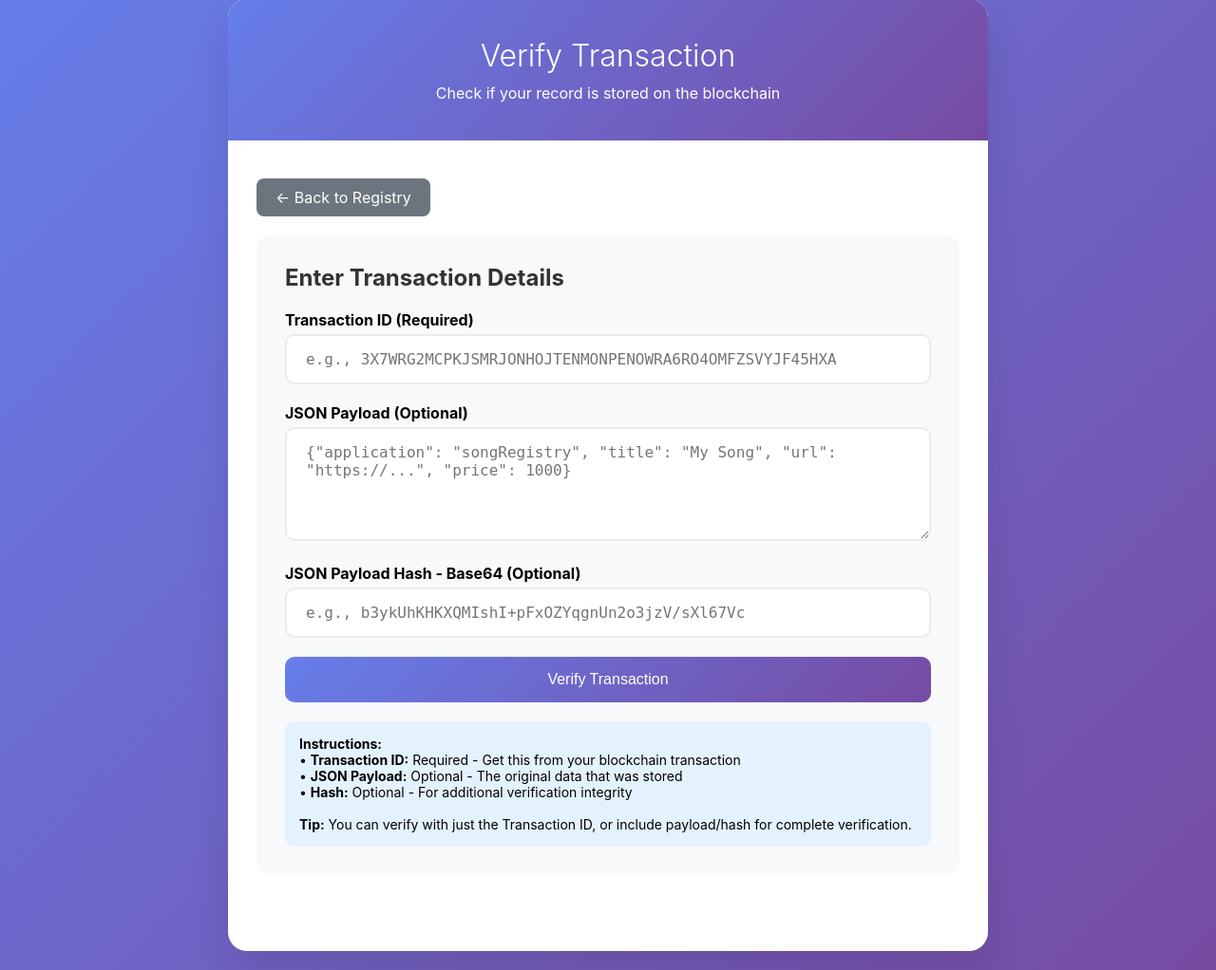
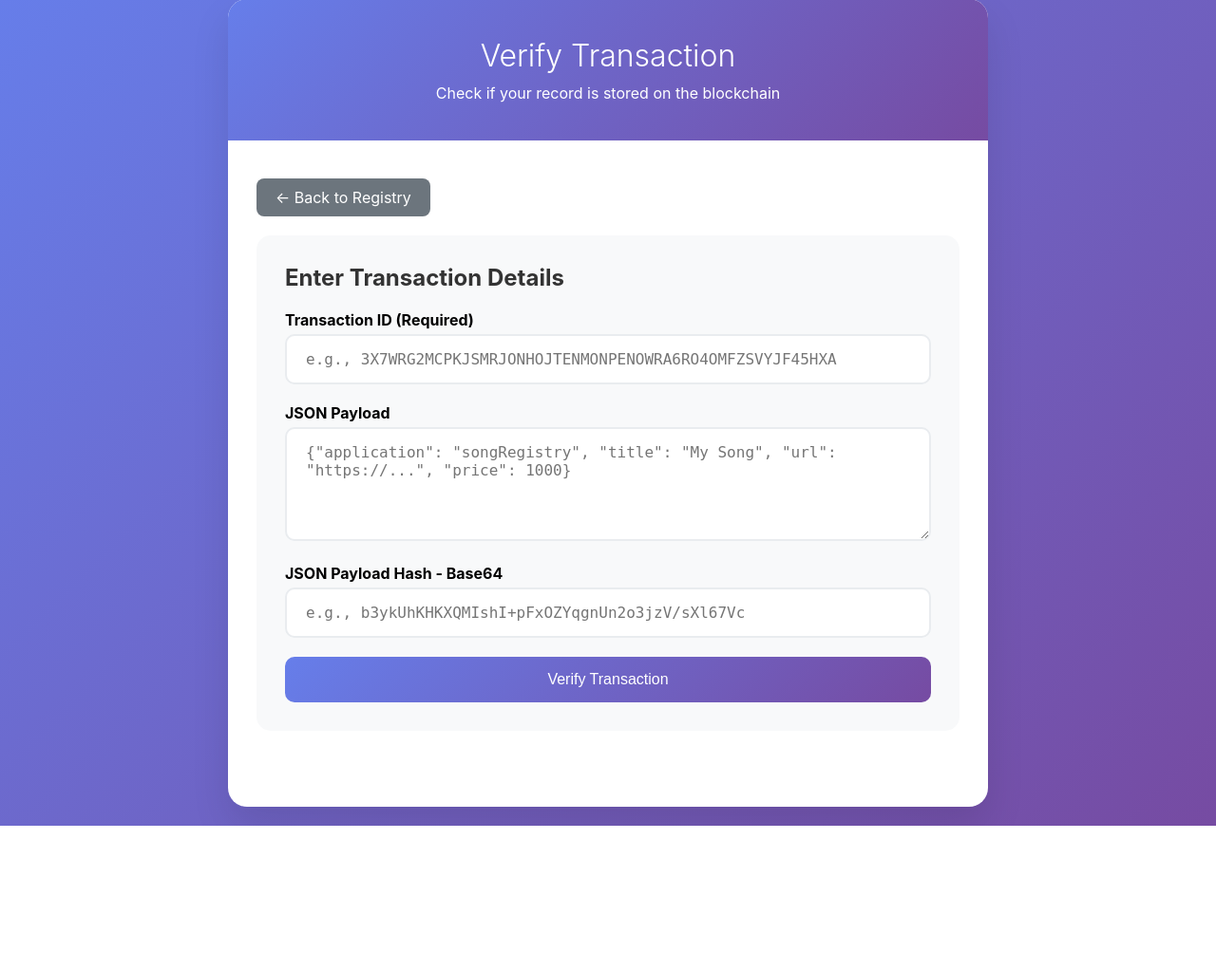
Before and after one commit to edzaniBruce51/Algorand-song-registry-v4, a Flask app: page /verify_transaction in a window 1280 px wide. Shown: the part 21-1043 px from the top of the page at 95% size. After the commit the page ends 891 px from the top, so only its background shows below. Run offline with Flask 3, Linux system fonts and the light colour scheme.

Commit message:
updated the template to improve UI so that UX can be friendly

```diff
--- a/templates/verify_transaction.html
+++ b/templates/verify_transaction.html
@@ -105,31 +105,25 @@
             {% endwith %}
 
             <div class="form-section">
+
                 <h2>Enter Transaction Details</h2>
+
                 <form method="post">
                     <label for="transactionId" style="display: block; margin-bottom: 5px; font-weight: bold;">Transaction ID (Required)</label>
                     <input type="text" name="transactionId" id="transactionId"
                            placeholder="e.g., 3X7WRG2MCPKJSMRJONHOJTENMONPENOWRA6RO4OMFZSVYJF45HXA"
                            value="{{ tx_id or '' }}" required>
 
-                    <label for="jsonPayload" style="display: block; margin-bottom: 5px; font-weight: bold;">JSON Payload (Optional)</label>
+                    <label for="jsonPayload" style="display: block; margin-bottom: 5px; font-weight: bold;">JSON Payload</label>
                     <textarea name="jsonPayload" id="jsonPayload"
                               placeholder='{"application": "songRegistry", "title": "My Song", "url": "https://...", "price": 1000}'></textarea>
 
-                    <label for="jsonPayloadHash" style="display: block; margin-bottom: 5px; font-weight: bold;">JSON Payload Hash - Base64 (Optional)</label>
+                    <label for="jsonPayloadHash" style="display: block; margin-bottom: 5px; font-weight: bold;">JSON Payload Hash - Base64</label>
                     <input type="text" name="jsonPayloadHash" id="jsonPayloadHash"
                            placeholder="e.g., b3ykUhKHKXQMIshI+pFxOZYqgnUn2o3jzV/sXl67Vc">
 
                     <button type="submit" class="btn"> Verify Transaction</button>
                 </form>
-
-                <div style="margin-top: 20px; padding: 15px; background: #e3f2fd; border-radius: 10px; font-size: 14px;">
-                    <strong> Instructions:</strong><br>
-                    • <strong>Transaction ID:</strong> Required - Get this from your blockchain transaction<br>
-                    • <strong>JSON Payload:</strong> Optional - The original data that was stored<br>
-                    • <strong>Hash:</strong> Optional - For additional verification integrity<br><br>
-                    <strong> Tip:</strong> You can verify with just the Transaction ID, or include payload/hash for complete verification.
-                </div>
             </div>
 
             {% if result %}
```
